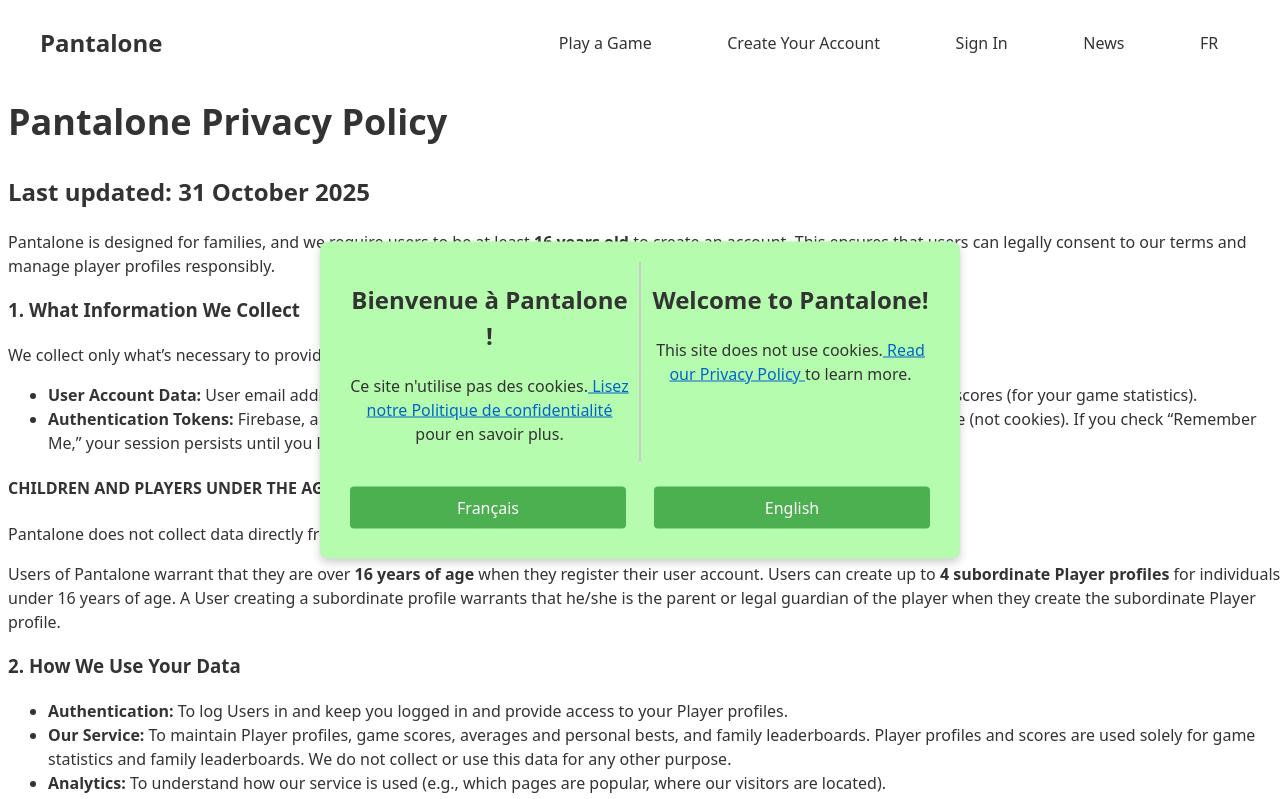
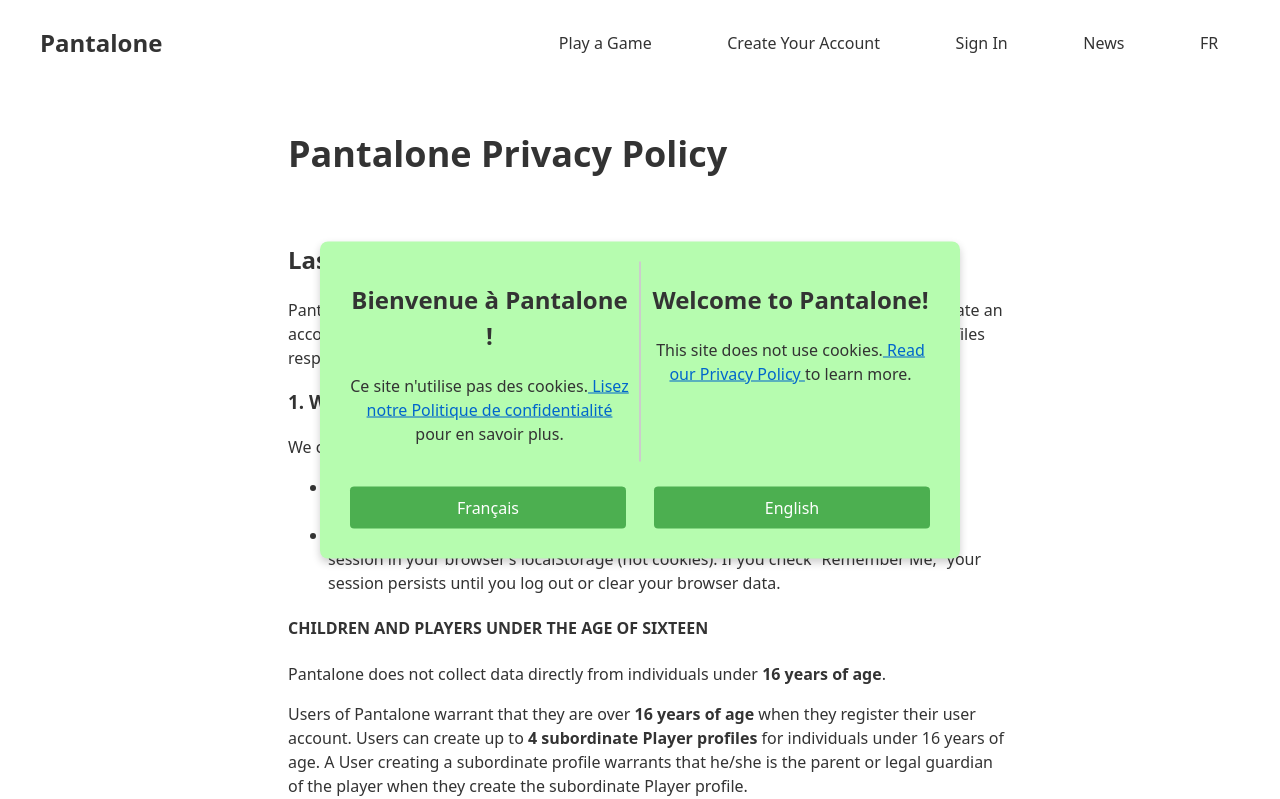
Before and after one commit to StrawberryBeds/games, a React (Vite) app: page /privacy in a window 1280 px wide. Shown: the top 799 px of the page. Built offline with nearby package versions, Linux system fonts and the light colour scheme; no server answers.

Commit message:
Adds css to legal pages.

```diff
--- a/src/pages/NewsItem.jsx
+++ b/src/pages/NewsItem.jsx
@@ -3,6 +3,8 @@ import { useParams, Link } from "react-router-dom";
 import { PortableText } from "@portabletext/react";
 import { client } from "../sanity";
 import imageUrlBuilder from "@sanity/image-url";
+import "./NewsItem.css";
+
 
 const POST_QUERY = `*[_type == "post" && slug.current == $slug][0]`;
 const builder = imageUrlBuilder(client);
--- a/src/pages/PrivacyPage.jsx
+++ b/src/pages/PrivacyPage.jsx
@@ -1,13 +1,14 @@
 import { useTranslation } from 'react-i18next';
 import enPrivacy from '../legal/en/privacy.json';
 import frPrivacy from '../legal/fr/privacy.json';
+import "./NewsItem.css";
 
 export default function PrivacyPage() {
   const { i18n } = useTranslation();
   const privacy = i18n.language === 'fr' ? frPrivacy : enPrivacy;
 
   return (
-    <div className="privacy-policy">
+    <div className="single-post">
       <h1>{privacy.title}</h1>
       <div dangerouslySetInnerHTML={{ __html: privacy.content }} />
     </div>
--- a/src/pages/TermsPage.jsx
+++ b/src/pages/TermsPage.jsx
@@ -1,13 +1,14 @@
 import { useTranslation } from 'react-i18next';
 import enTerms from '../legal/en/terms_of_service.json';
 import frTerms from '../legal/fr/terms_of_service.json';
+import "./NewsItem.css";
 
 export default function TermsPage() {
   const { i18n } = useTranslation();
   const terms = i18n.language === 'fr' ? frTerms : enTerms;
 
   return (
-    <div className="terms_of_service">
+    <div className="single-post">
       <h1>{terms.title}</h1>
       <div dangerouslySetInnerHTML={{ __html: terms.content }} />
     </div>
```
